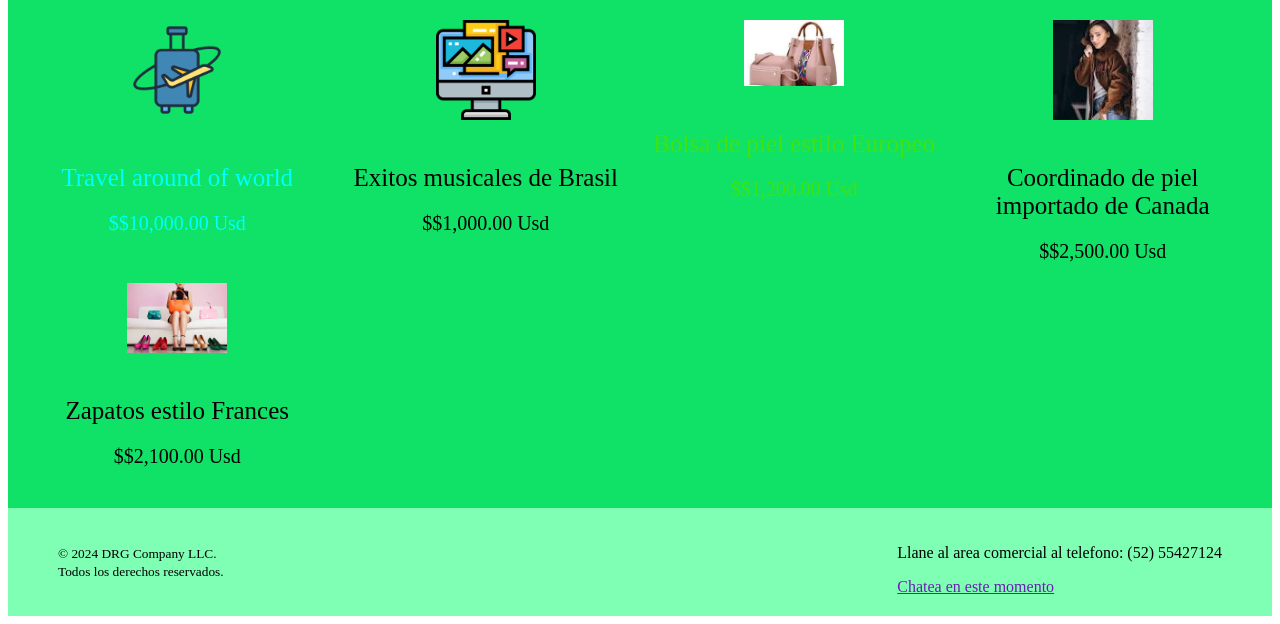
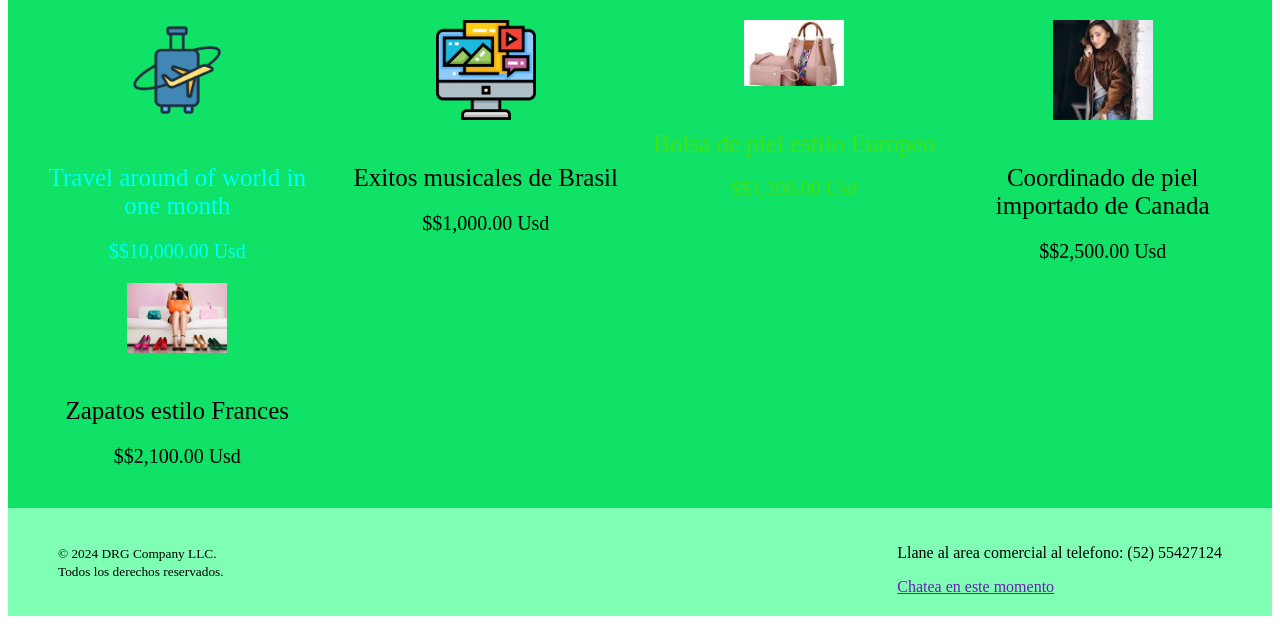
Before and after one commit to RGDavid28/EBAC_TRAINING_GH, a plain HTML site: page Index.html in a window 1280 px wide. Shown: the part 226-850 px from the top of the page. Drawn offline with Linux system fonts and the light colour scheme.

Commit message:
Update Index.html
Cambio a descripción del viaje

```diff
--- a/Index.html
+++ b/Index.html
@@ -38,7 +38,7 @@
     <main class="products">
         <article>
             <img src="Img/agencia-de-viajes.png" alt="Travel around of world by a month">
-            <h3>Travel around of world</h3>
+            <h3>Travel around of world in one month</h3>
             <p>$$10,000.00 Usd</p>
         </article>
         <article>
```
